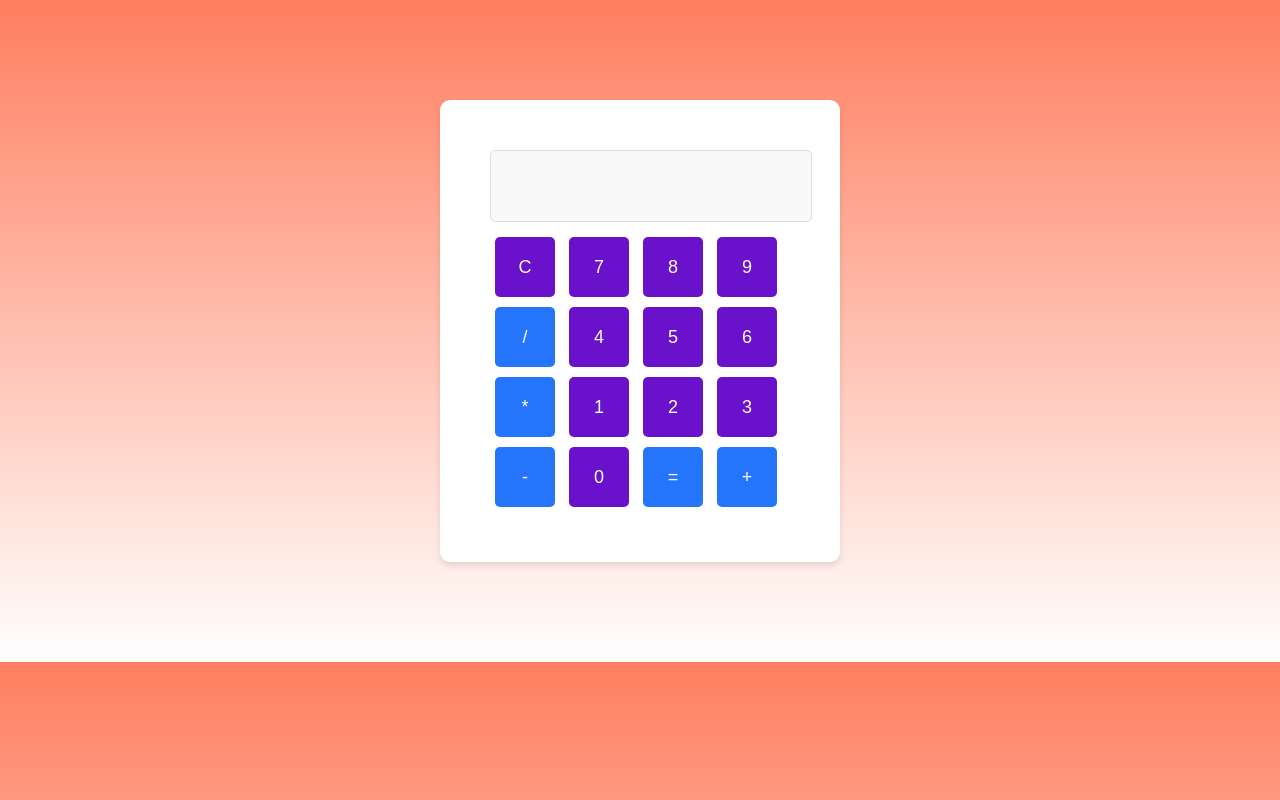
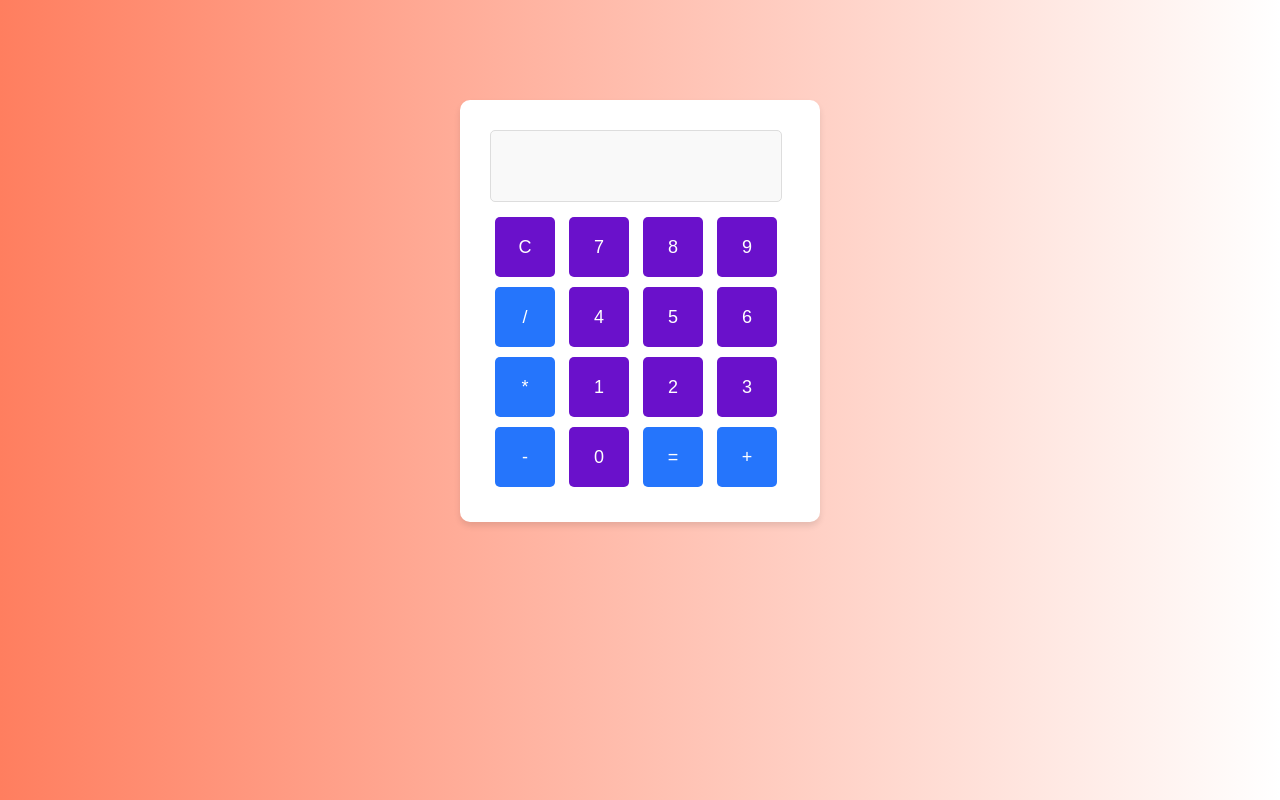
Before and after one commit to psubha1803/simple-calculator-webpage, a plain HTML site: page index.html in a window 1280 px wide. Drawn offline with Linux system fonts and the light colour scheme.

Commit message:
gradient bottom to right, padding minimized
gradient bottom to right, padding minimized

```diff
--- a/css/styles.css
+++ b/css/styles.css
@@ -4,7 +4,7 @@ body {
 }
 
 @keyframes gradientAnimation {
-    0% { background: linear-gradient(to bottom, #ff7e5f, #ffffff); }
+    0% { background: linear-gradient(to right, #ff7e5f, #ffffff); }
     50% { background: linear-gradient(to right, #6a11cb, #2575fc); }
     100% { background: linear-gradient(to right, #ff7e5f, #feb47b); }
 }
@@ -12,7 +12,7 @@ body {
 .calculator {
     margin: 100px auto;
     width: 300px;
-    padding: 50px;
+    padding: 30px;
     background: #fff;
     border-radius: 10px;
     box-shadow: 0 4px 6px rgba(0, 0, 0, 0.1);
@@ -20,7 +20,7 @@ body {
 }
 
 #display {
-    width: 100%;
+    width: 90%;
     height: 50px;
     margin-bottom: 10px;
     font-size: 24px;
```
